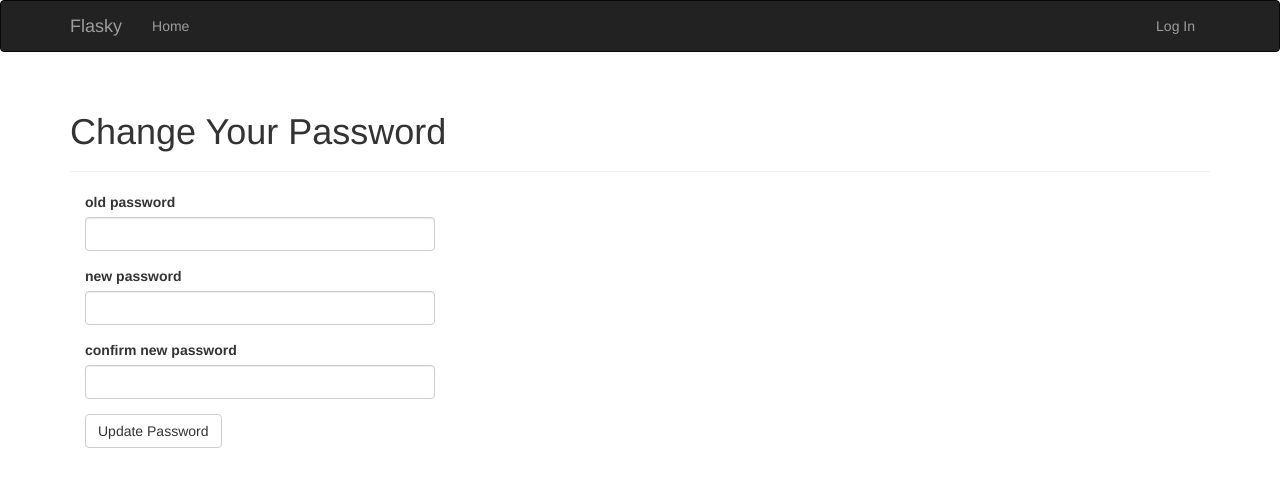
After one commit to bassqmyd/myflasky, a Flask app: template app/templates/auth/change_password.html in a window 1280 px wide. The commit adds this page. Shown: the top 487 px of the page. Run offline with Flask 2, Linux system fonts and the light colour scheme; the template is opened without the code that fills it: values that come from a table or form of the project are taken from there, others are empty; some libraries are stand-ins or nearby versions.

Commit message:
修改密码

```diff
--- a/app/auth/forms.py
+++ b/app/auth/forms.py
@@ -31,3 +31,12 @@ class RegistrationForm(FlaskForm):
     def validate_username(self, field):
         if User.query.filter_by(username=field.data).first():
             raise ValidationError('Username already in use.')
+
+
+class ChangePasswordForm(FlaskForm):
+    old_password = PasswordField('old password', validators=[DataRequired()])
+    password = PasswordField('new password',
+                             validators=[DataRequired(),
+                                         EqualTo('password2', message='passwords must match')])
+    password2 = PasswordField('confirm new password', validators=[DataRequired()])
+    submit = SubmitField('Update Password')
--- a/app/auth/views.py
+++ b/app/auth/views.py
@@ -1,7 +1,7 @@
 from flask import render_template, redirect, request, url_for, flash
 from flask_login import login_user, logout_user, login_required, current_user
 from . import auth
-from .forms import LoginForm, RegistrationForm
+from .forms import LoginForm, RegistrationForm, ChangePasswordForm
 from ..models import User
 from .. import db
 from ..email import send_email
@@ -82,3 +82,18 @@ def resend_confirmation():
                user=current_user, token=token)
     flash('a new confirmation email has been sent to you email')
     return redirect(url_for('main.index'))
+
+
+@auth.route('/change-password', methods=['get', 'post'])
+@login_required
+def change_password():
+    form = ChangePasswordForm()
+    if form.validate_on_submit():
+        if current_user.verify_password(form.old_password.data):
+            current_user.password = form.password.data
+            db.session.add(current_user)
+            flash('Your password has been updated.')
+            return redirect(url_for('main.index'))
+        else:
+            flash('Invalid password.')
+    return render_template('auth/change_password.html', form=form)
--- /dev/null
+++ b/app/templates/auth/change_password.html
@@ -0,0 +1,13 @@
+{% extends "base.html" %}
+{% import "bootstrap/wtf.html" as wtf %}
+
+{% block title %}Flasky - Change Password{% endblock %}
+
+{% block page_content %}
+<div class="page-header">
+    <h1>Change Your Password</h1>
+</div>
+<div class="col-md-4">
+    {{ wtf.quick_form(form) }}
+</div>
+{% endblock %}
--- a/app/templates/base.html
+++ b/app/templates/base.html
@@ -26,7 +26,14 @@
             </ul>
             <ul class="nav navbar-nav navbar-right">
                 {% if current_user.is_authenticated %}
-                <li><a href="{{ url_for('auth.logout') }}">Log Out</a></li>
+                <li class="dropdown">
+                    <a href="#" class="dropdown-toggle" data-toggle="dropdown">Account <b class="cared"></b> </a>
+                    <ul class="dropdown-menu">
+                        <li><a href="{{ url_for('auth.change_password') }}">Change Password</a></li>
+                        <li><a href="{{ url_for('auth.logout') }}">Log out</a> </li>
+                    </ul>
+                </li>
+                <!--<li><a href="{{ url_for('auth.logout') }}">Log Out</a></li>-->
                 {% else %}
                 <li><a href="{{ url_for('auth.login') }}">Log In</a></li>
                 {% endif %}
```
Also changed, not shown: data_dev.sqlite.
